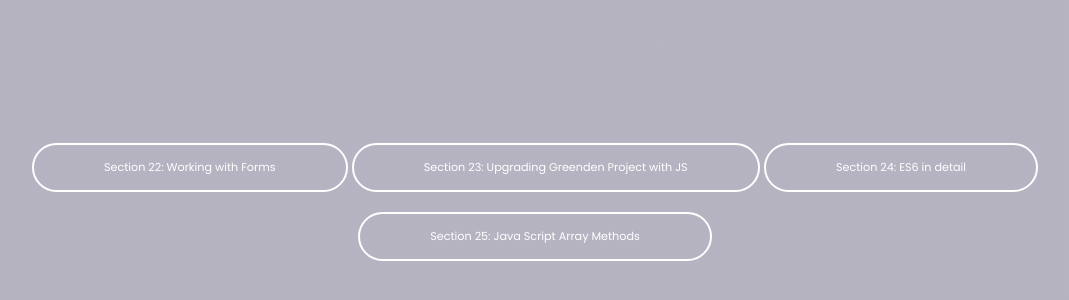
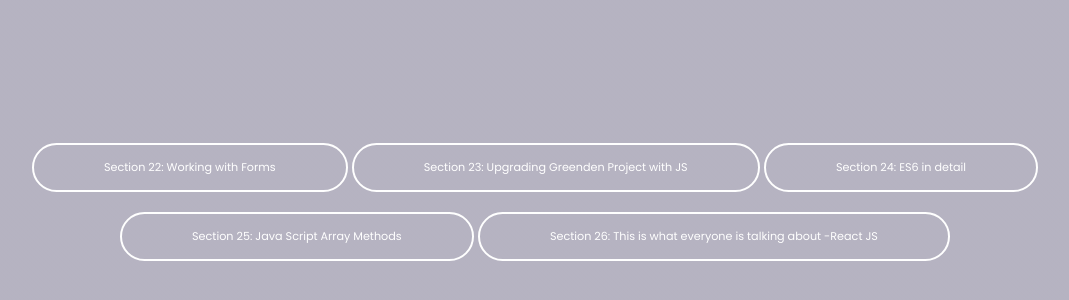
Before and after one commit to jmtechinstitute/JM-TECH_MCA, a plain HTML site: page fswd.html in a window 1280 px wide. Shown: the part 208-508 px from the top of the page, without its empty margins (105-1174 px from the left). Drawn offline with Linux system fonts and the light colour scheme.

Commit message:
Update fswd.html

```diff
--- a/fswd.html
+++ b/fswd.html
@@ -46,6 +46,7 @@
             <a href="section23.html">Section 23: Upgrading Greenden Project with JS</a>
             <a href="section24.html">Section 24: ES6 in detail</a>
             <a href="section25.html">Section 25: Java Script Array Methods</a>
+            <a href="section26.html">Section 26: This is what everyone is talking about -React JS</a>
 
         </div>
 
```
